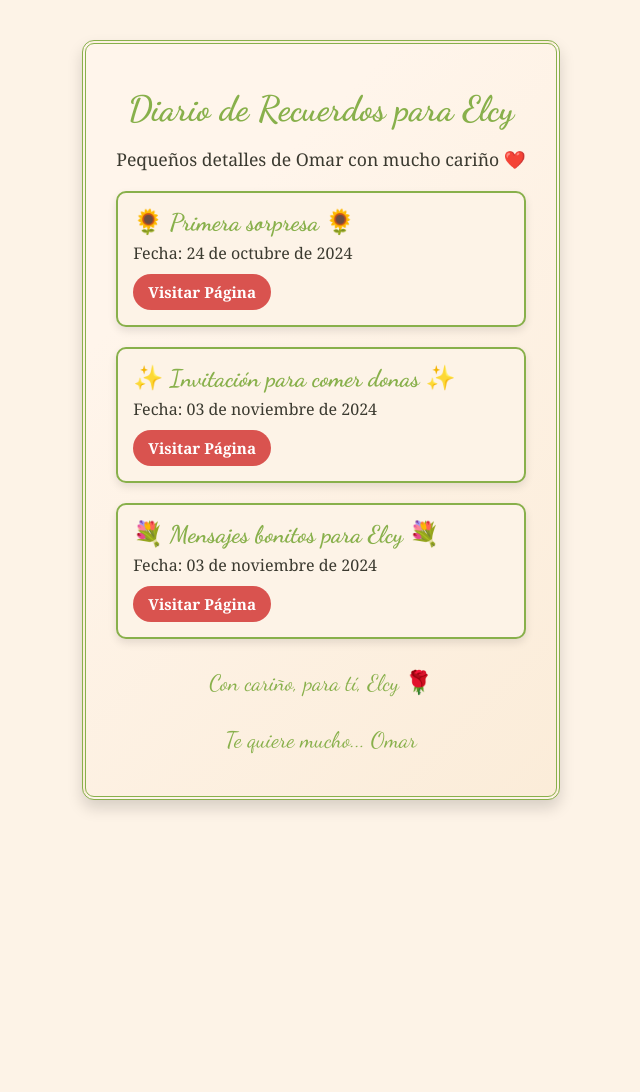
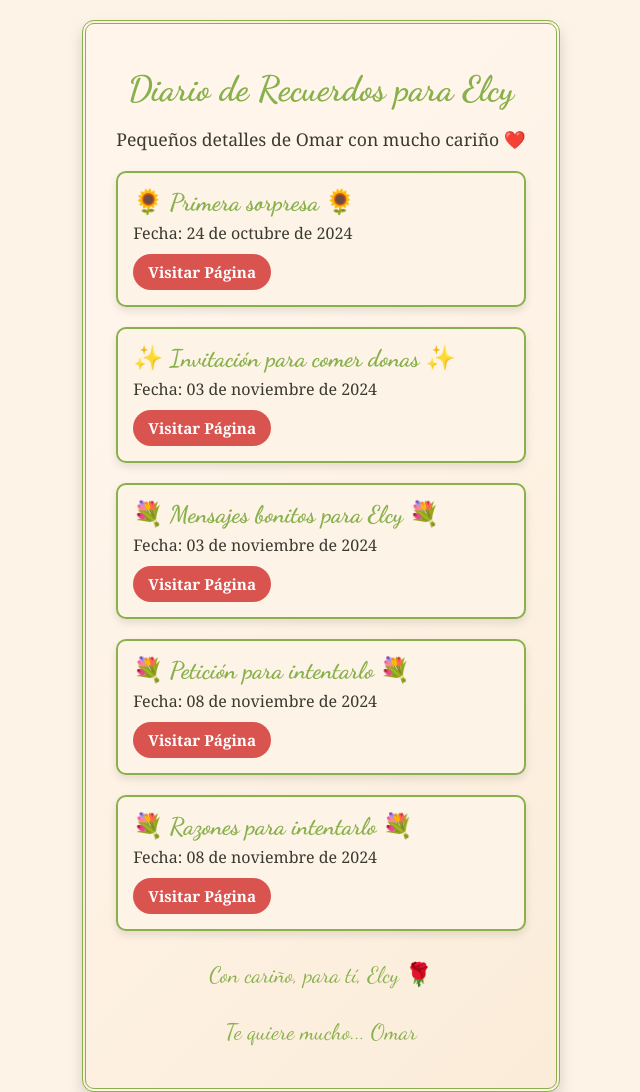
Before and after one commit to Omar-CS-RL/Recuerdos_Elcy, a plain HTML site: page index.html in a window 1280 px wide. Shown: the top 1092 px of the page, without its empty margins (319-959 px from the left). Before the commit the page ends 840 px from the top, so only its background shows below. Drawn offline with Linux system fonts and the light colour scheme.

Commit message:
Add files via upload

```diff
--- a/index.html
+++ b/index.html
@@ -35,6 +35,18 @@
                 <a href="https://omar-cs-rl.github.io/Elcy_Sorpresa/" target="_blank" class="entry-link">Visitar Página</a>
             </div>
 
+            <div class="entry">
+                <h2 class="entry-title">💐 Petición para intentarlo 💐</h2>
+                <p class="entry-description">Fecha: 08 de noviembre de 2024</p>
+                <a href="https://omar-cs-rl.github.io/Pregunta/" target="_blank" class="entry-link">Visitar Página</a>
+            </div>
+
+            <div class="entry">
+                <h2 class="entry-title">💐 Razones para intentarlo 💐</h2>
+                <p class="entry-description">Fecha: 08 de noviembre de 2024</p>
+                <a href="https://omar-cs-rl.github.io/Razones/" target="_blank" class="entry-link">Visitar Página</a>
+            </div>
+
         </section>
 
         <footer>
```
